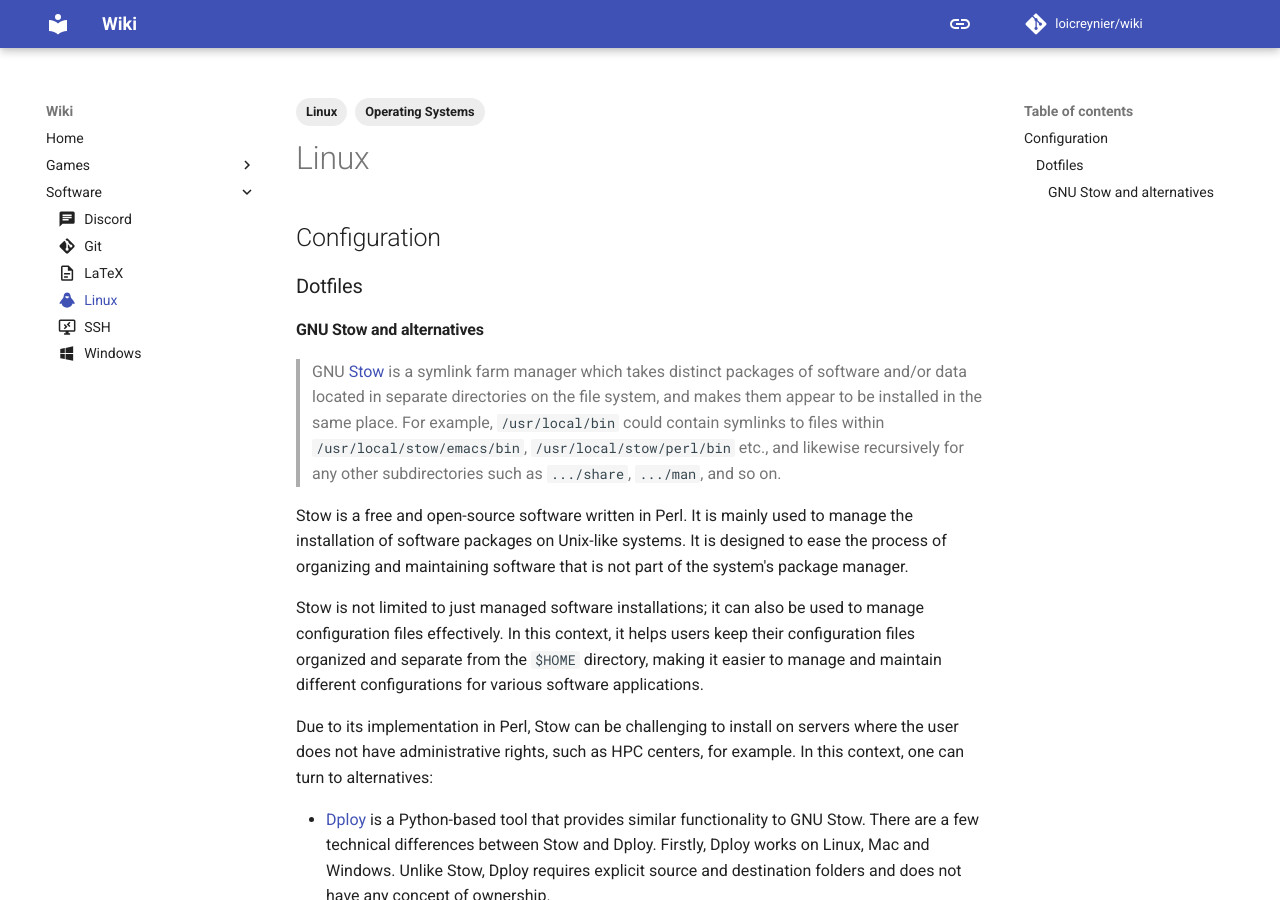
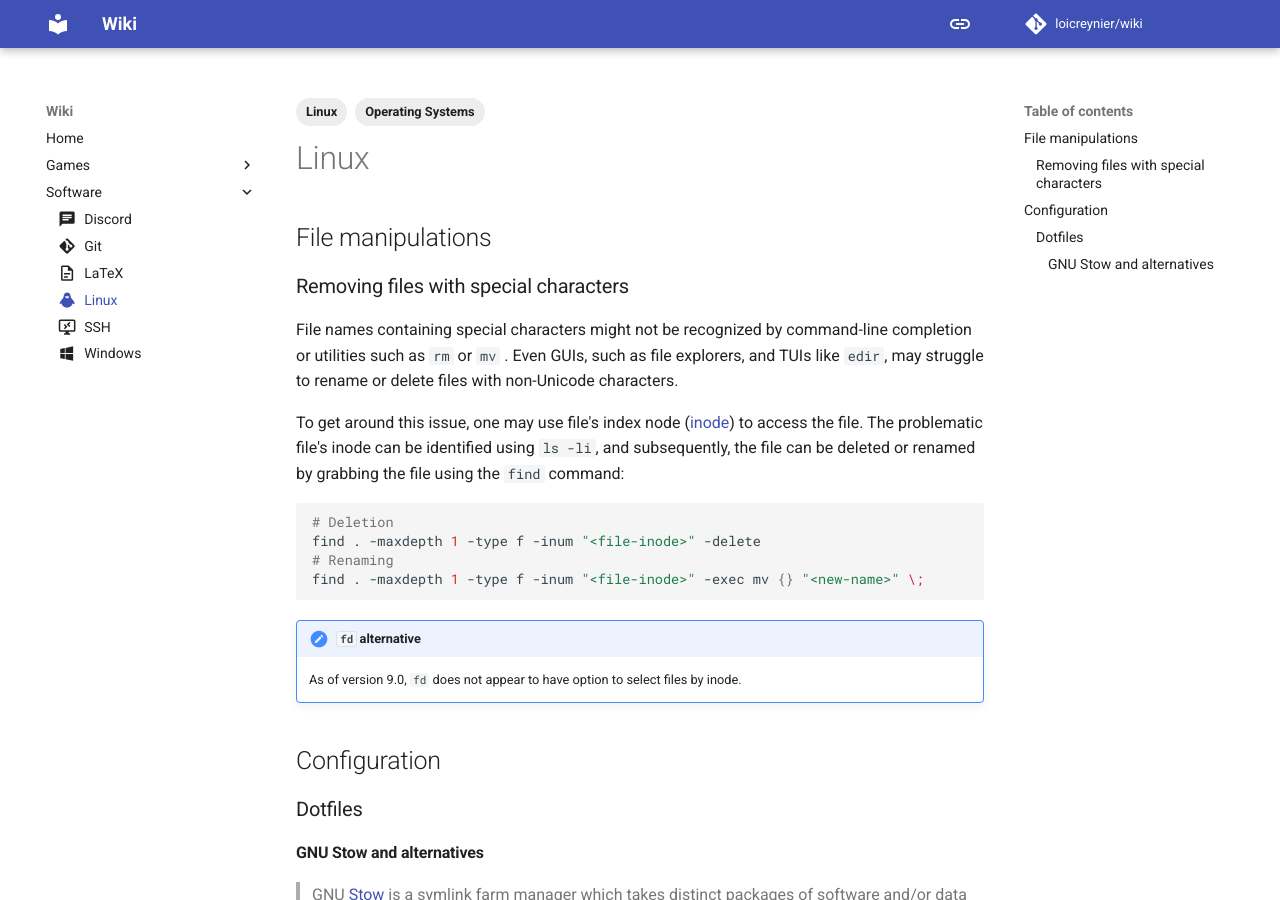
Before and after one commit to loicreynier/wiki, an MkDocs documentation site: the page built from docs/software/linux.md, in a window 1280 px wide and 900 px high. Built offline with MkDocs 1.6.1 and Material for MkDocs 9.7.7, drawn with Linux system fonts in a browser that asks for light colours; comment, search, counter and statistics services are not loaded.

Commit message:
docs(linux): add how to delete special chars files

````diff
--- a/docs/software/linux.md
+++ b/docs/software/linux.md
@@ -6,7 +6,40 @@
 icon: material/linux
 ---
 
+<!-- markdownlint-disable MD046 -->
+
 # Linux
+
+## File manipulations
+
+### Removing files with special characters
+
+File names containing special characters might not be recognized by
+command-line completion or utilities such as `rm` or `mv` .
+Even GUIs, such as file explorers,
+and TUIs like `edir`,
+may struggle to rename or delete files with non-Unicode characters.
+
+To get around this issue,
+one may use file's index node
+([inode](https://en.wikipedia.org/wiki/Inode))
+to access the file.
+The problematic file's inode can be identified using `ls -li`,
+and subsequently,
+the file can be deleted or renamed by grabbing the file
+using the `find` command:
+
+```shell
+# Deletion
+find . -maxdepth 1 -type f -inum "<file-inode>" -delete
+# Renaming
+find . -maxdepth 1 -type f -inum "<file-inode>" -exec mv {} "<new-name>" \;
+```
+
+!!! Note "`fd` alternative"
+
+    As of version 9.0,
+    `fd` does not appear to have option to select files by inode.
 
 ## Configuration
 
````
